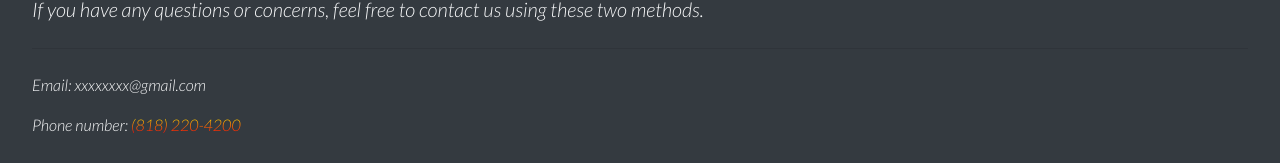
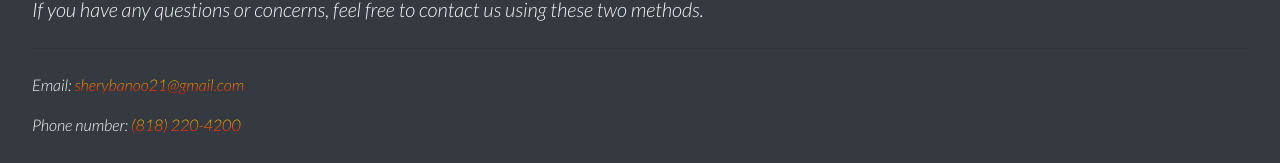
Before and after one commit to kasrayounessi/hot-lunch-box, a React (Create React App) app: page / in a window 1280 px wide. Shown: the part 1584-1747 px from the top of the page. Built offline with nearby package versions, Linux system fonts and the light colour scheme; a web font is replaced by a local one.

Commit message:
version 1.0.1

```diff
--- a/src/components/Content/SampleData.js
+++ b/src/components/Content/SampleData.js
@@ -3,6 +3,7 @@ const SampleData = [
     {food: 'Chicken Nuggets', img: 'https://hot-lunch.s3.us-west-1.amazonaws.com/nuggets.png'},
     {food: 'Cheeseburger', img: 'https://hot-lunch.s3.us-west-1.amazonaws.com/burger.png'},
     {food: 'Pizza', img: 'https://hot-lunch.s3.us-west-1.amazonaws.com/pizza.png'},
+    {food: 'Chicken Tenders', img: 'https://hot-lunch.s3.us-west-1.amazonaws.com/tenders-with-rice.png'},
 ]
 
 module.exports = SampleData;
--- a/src/components/Content/Slides.js
+++ b/src/components/Content/Slides.js
@@ -14,9 +14,12 @@ const Slides = () => {
         <div className="carousel-item active">
           <img src="https://hot-lunch.s3.us-west-1.amazonaws.com/nuggets-group.png" alt="nuggets" width="400"/>
         </div>
-        {/* <div className="carousel-item">
-          <img src="https://ae01.alicdn.com/kf/HTB1Rok1JVXXXXcTXXXXq6xXFXXXh/13x18mm-Random-Mixed-Colorful-Oval-Glass-Cabochon-Flatback-Photo-Base-Tray-Blank-DIY-Making-Accessories-By.jpg_Q90.jpg_.webp" className="d-block w-100 img-fluid" alt="..." />
-        </div> */}
+        <div className="carousel-item">
+          <img src="https://hot-lunch.s3.us-west-1.amazonaws.com/tenders-with-fries.png" alt="tenders" width="400" />
+        </div>
+        <div className="carousel-item">
+          <img src="https://hot-lunch.s3.us-west-1.amazonaws.com/tenders-with-potatos.png" alt="tenders and potatos" width="400" />
+        </div>
       </div>
       <button
         className="carousel-control-prev"
--- a/src/components/Footer.js
+++ b/src/components/Footer.js
@@ -11,7 +11,10 @@ const Footer = () => {
         </p>
         <hr class="my-4" />
         <p>
-          Email: xxxxxxxx@gmail.com
+          Email:&nbsp;
+          <a href="mailto:sherybanoo21@gmail.com" className="custom-text-color">
+            sherybanoo21@gmail.com
+          </a>
         </p>
         <p>Phone number:&nbsp;
         <a href="tel:818-220-4200" className="custom-text-color">
```
